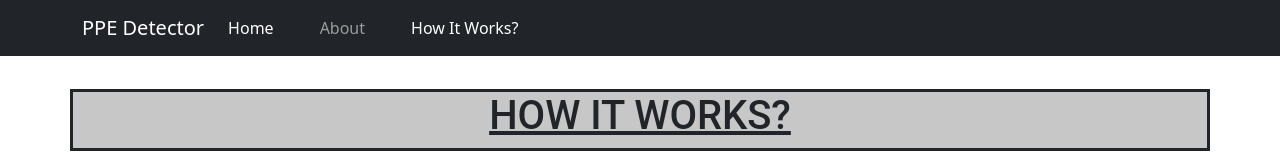
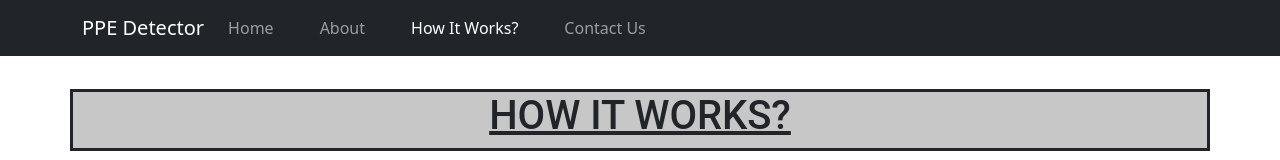
Before and after one commit to sauravpdx/ppe-detector-new, a React (Create React App) app: page /howitworks in a window 1280 px wide. Shown: the top 160 px of the page. Built offline with nearby package versions, Linux system fonts and the light colour scheme; what aws-amplify would draw is missing.

Commit message:
Final changes to the project

```diff
--- a/src/App.js
+++ b/src/App.js
@@ -1,4 +1,3 @@
-import logo from "./logo.svg";
 import "./App.css";
 import AppNavbar from "./components/AppNavbar";
 import AppRoutes from "./routes/AppRoutes";
--- a/src/components/AppNavbar.js
+++ b/src/components/AppNavbar.js
@@ -1,17 +1,6 @@
-import React, { useState, useEffect } from "react";
-import {
-  Button,
-  Row,
-  Col,
-  Container,
-  Form,
-  Image,
-  Spinner,
-  Nav,
-  Navbar,
-} from "react-bootstrap";
-import { Link, useLocation } from "react-router-dom";
-import { Auth } from "aws-amplify";
+import React from "react";
+import { Nav, Navbar, Container } from "react-bootstrap";
+import { useLocation } from "react-router-dom";
 
 function AppNavbar(props) {
   const { pathname } = useLocation();
@@ -27,7 +16,7 @@ function AppNavbar(props) {
             <Nav style={{ marginRight: "30%" }}>
               {
                 <Nav.Link
-                  active={pathname.includes("/")}
+                  active={pathname === "/" || pathname.includes("/home")}
                   style={{ marginRight: "30px" }}
                   href="/"
                 >
@@ -49,11 +38,17 @@ function AppNavbar(props) {
               >
                 How It Works?
               </Nav.Link>
+              <Nav.Link
+                active={pathname.includes("contact")}
+                style={{ marginRight: "30px" }}
+                href="/contact"
+              >
+                Contact Us
+              </Nav.Link>
             </Nav>
           </Navbar.Collapse>
         </Container>
       </Navbar>
-      {/* )} */}
     </Container>
   );
 }
--- a/src/routes/AppRoutes.js
+++ b/src/routes/AppRoutes.js
@@ -1,6 +1,5 @@
 import React from "react";
-import { render } from "react-dom";
-import { BrowserRouter, Routes, Route } from "react-router-dom";
+import { Routes, Route } from "react-router-dom";
 import About from "../pages/About";
 import Home from "../pages/Home";
 import Contact from "../pages/Contact";
@@ -8,14 +7,12 @@ import HowItWorks from "../pages/HowItWorks";
 
 function AppRoutes() {
   return (
-    // <BrowserRouter>
     <Routes>
       <Route path="/" element={<Home />} />
       <Route path="/about" element={<About />} />
       <Route path="/contact" element={<Contact />} />
       <Route path="/howitworks" element={<HowItWorks />} />
     </Routes>
-    // </BrowserRouter>
   );
 }
 
```
Also changed, not shown: 1 other file (tests, documents, lock files or other folders).
